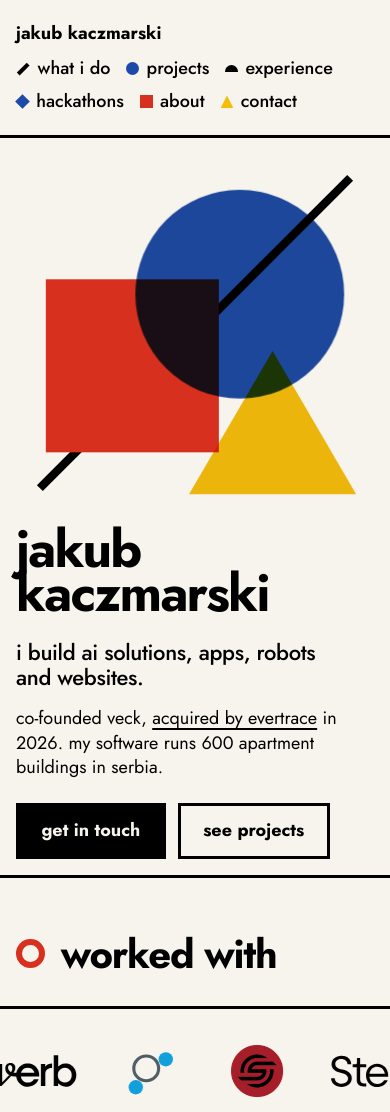
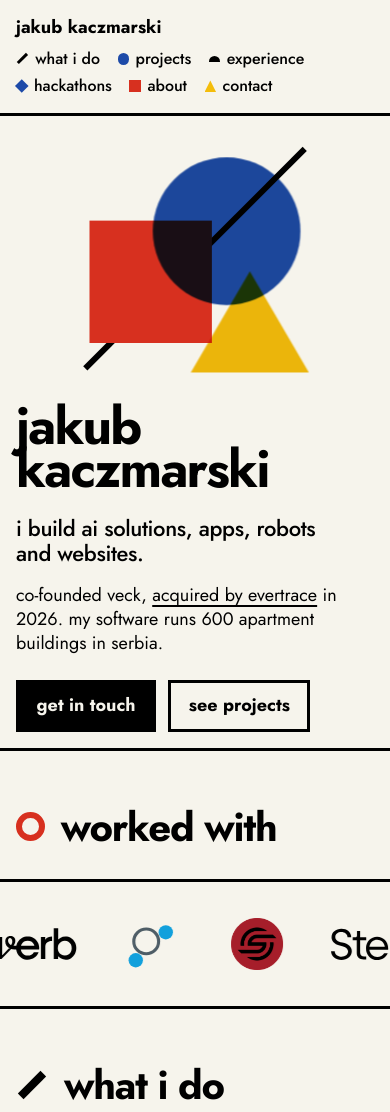
Before and after one commit to jakubkaczmarski/porfolio, a plain HTML site: page index.html in a window 390 px wide. Shown: the top 1112 px of the page. Drawn offline with Linux system fonts and the light colour scheme.

Commit message:
Fit the hero on phones and close the gap under the logo strip
Co-Authored-By: Claude Fable 5.2 <noreply@anthropic.com>

```diff
--- a/index.html
+++ b/index.html
@@ -18,7 +18,7 @@
   <link rel="preconnect" href="https://fonts.googleapis.com">
   <link rel="preconnect" href="https://fonts.gstatic.com" crossorigin>
   <link href="https://fonts.googleapis.com/css2?family=Jost:wght@400;500;700&display=swap" rel="stylesheet">
-  <link rel="stylesheet" href="style.css?v=35">
+  <link rel="stylesheet" href="style.css?v=36">
 </head>
 <body>
   <script>document.documentElement.classList.add('js');</script>
--- a/style.css
+++ b/style.css
@@ -432,8 +432,9 @@ h2 {
 
 /* ---------- worked with ---------- */
 
+/* no space under the strip: the next section's top rule closes it */
 .brands {
-  padding: clamp(3.5rem, 9vw, 8rem) var(--gutter);
+  padding: clamp(3.5rem, 9vw, 8rem) var(--gutter) 0;
   border-top: var(--rule) solid var(--ink);
 }
 /* a full-width strip of logos that runs left to right */
@@ -441,7 +442,6 @@ h2 {
   overflow: hidden;
   margin: 0 calc(-1 * var(--gutter));
   border-top: var(--rule) solid var(--ink);
-  border-bottom: var(--rule) solid var(--ink);
 }
 .brands__track { display: flex; }
 .brands__list {
@@ -689,11 +689,25 @@ h2 {
     align-items: start;
     min-height: 0;
   }
-  .hero__art { order: -1; max-height: 52svh; }
+  /* stacked: keep the arriving forms inside their box so they don't cross the name */
+  .hero__art { order: -1; max-height: 52svh; overflow: hidden; }
   .project__panel { grid-template-columns: minmax(0, 1fr); }
   .project__about p,
   .project__about ul,
   .project__about ol { max-width: 60ch; }
+}
+
+/* ---------- phones ----------
+   after the tablet rules so these win: the forms shrink so the name, the proof line
+   and the buttons all fit on the first screen */
+
+@media (max-width: 760px) {
+  .top { padding: 0.9rem var(--gutter); gap: 0.35rem 2rem; }
+  .top__nav { gap: 0.2rem 1.1rem; font-size: 1rem; }
+  .hero { gap: 1.25rem; }
+  .hero__art { max-height: 30svh; }
+  .hero__proof { max-width: none; }
+  .btn { padding: 0.6rem 1.1rem; }
 }
 
 /* ---------- motion ----------
```
